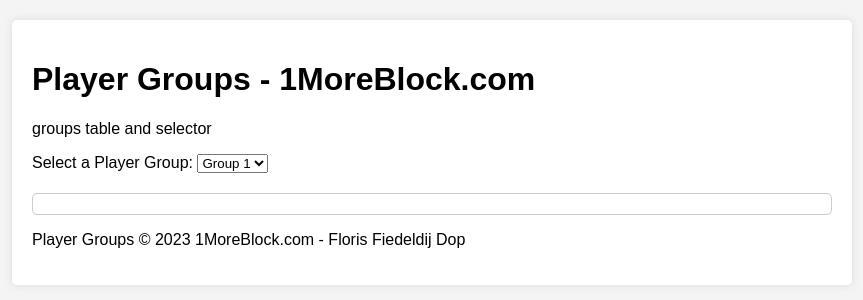
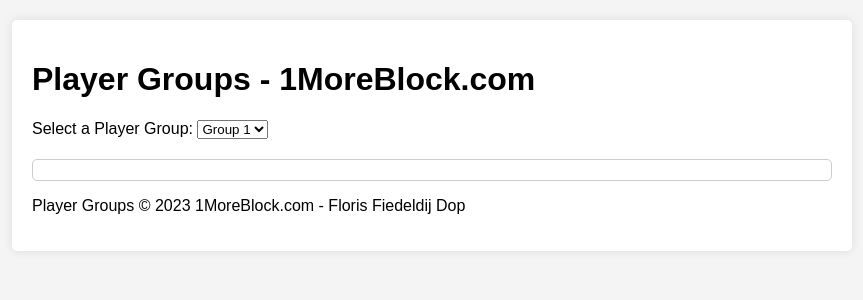
Before and after one commit to mrfdev/1MB, a PHP site: page / in a window 1280 px wide. Shown: the top 300 px of the page, without its empty margins (208-1071 px from the left). Run offline with PHP 8.4, Linux system fonts and the light colour scheme.

Commit message:
- dont need main placeholder anymore

```diff
--- a/Resources/GroupsHTML/groups/index.php
+++ b/Resources/GroupsHTML/groups/index.php
@@ -15,8 +15,7 @@
     </header>
 
     <main>
-      <!-- main content section -->
-      <p>groups table and selector</p>
+    <!-- main content section -->
 
     <label for="groupSelect">Select a Player Group:</label>
     <select id="groupSelect">
```
